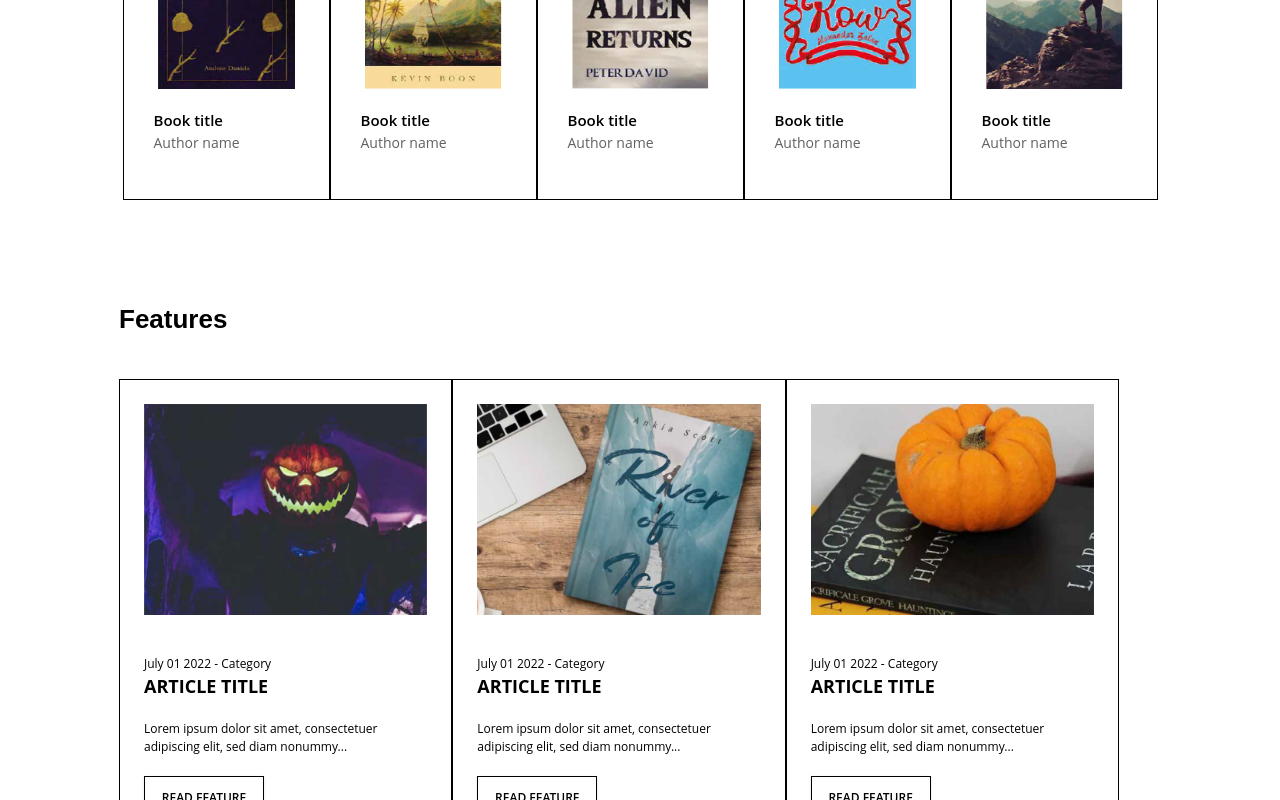
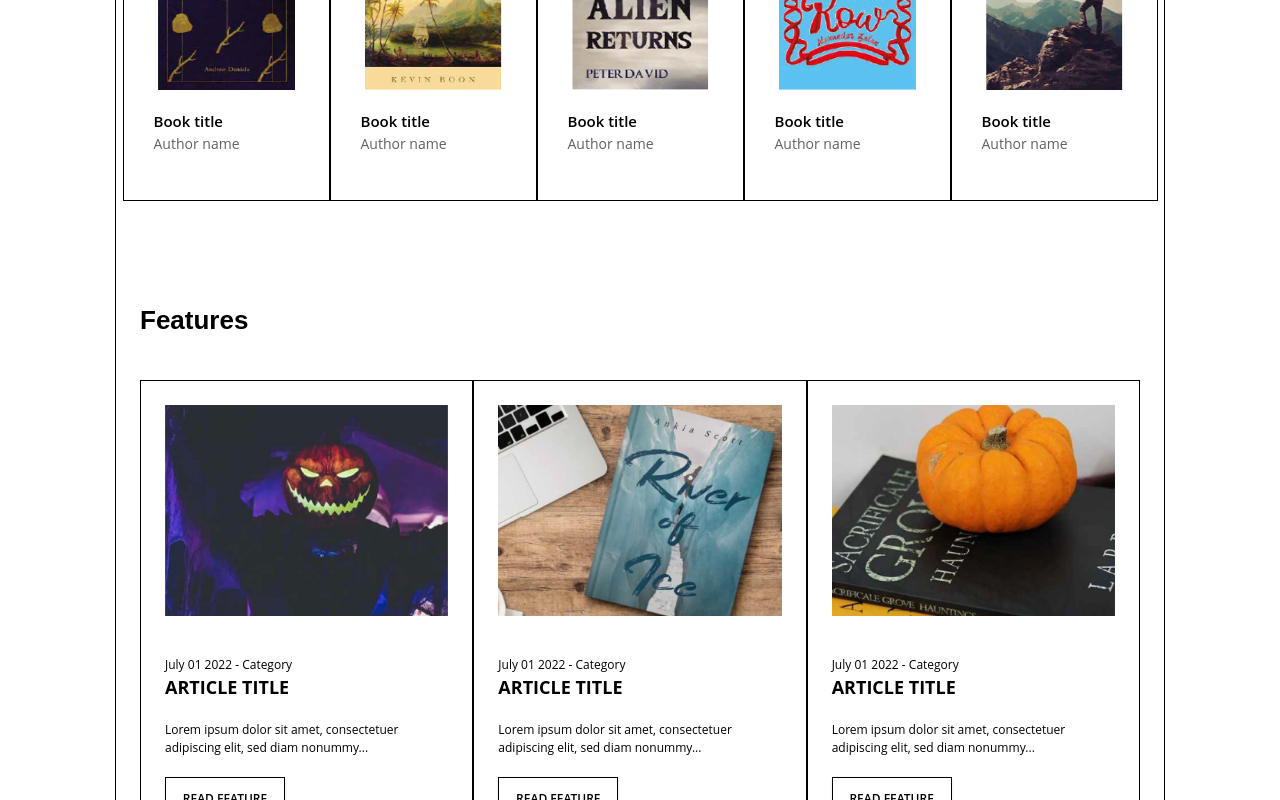
Before and after one commit to Hadees621/Olympia-USA, a Next.js app: page /authors/author in a window 1280 px wide. Shown: the part 1188-1988 px from the top of the page. Built offline with nearby package versions, Linux system fonts and the light colour scheme.

Commit message:
fix:   authors/author

```diff
--- a/src/app/authors/author/page.js
+++ b/src/app/authors/author/page.js
@@ -9,8 +9,7 @@ import Link from "next/link";
 
 const page = () => {
   return (
-    <div className="w-full flex justify-center items-center">
-      <div className="lg:max-w-[850px] xl:max-w-[1050px] 2xl:max-w-[1400px]">
+    <div className="lg:max-w-[850px] xl:max-w-[1050px] 2xl:max-w-[1400px] mx-auto border border-black">
       <Link href={`/authors`}>
         <BackButton />
       </Link>
@@ -28,9 +27,8 @@ const page = () => {
           <Article />
         </div>
 
-          <div className="hidden lg:block">
+        <div className="hidden lg:block mx-auto">
           <Features />
-          </div>
         </div>
       </div>
     </div>
```
Lines whose indentation alone changed are shown as unchanged.
